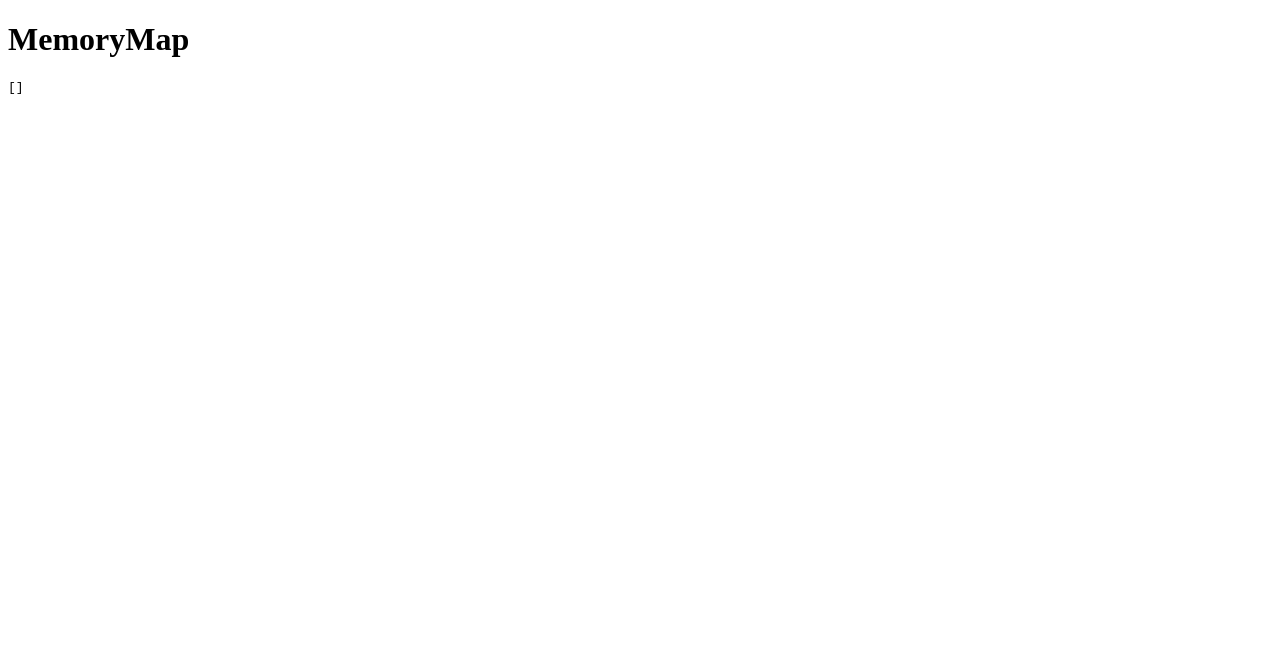
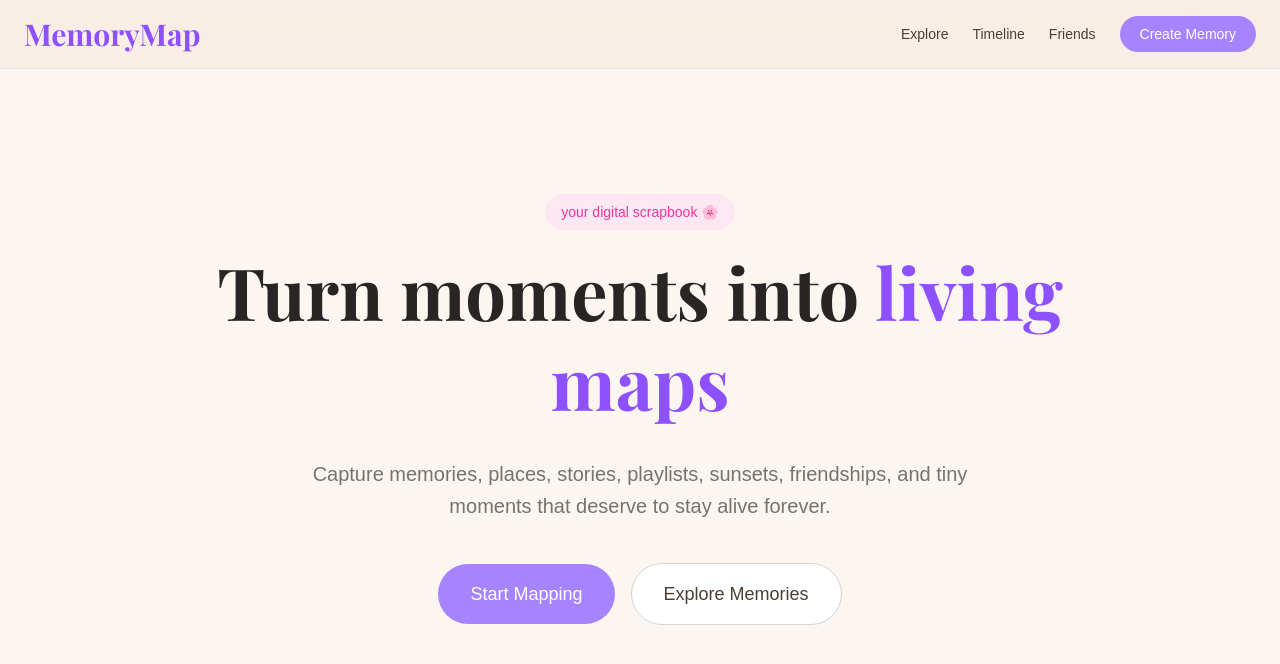
Before and after one commit to risahruth/Memory_map, a Next.js app in the folder memoapp/: page / in a window 1280 px wide. Shown: the top 664 px of the page. Built offline with nearby package versions, Linux system fonts and the light colour scheme; no server answers; the database is empty.

Commit message:
initial css setup

```diff
--- a/memoapp/src/app/globals.css
+++ b/memoapp/src/app/globals.css
@@ -0,0 +1,12 @@
+@import "tailwindcss";
+
+:root {
+    --background: #fdf6f0;
+    --foreground: #4b3f35;
+}
+
+body {
+    background: var(--background);
+    color: var(--foreground);
+    font-family: Arial, Helvetica, sans-serif;
+}
--- a/memoapp/src/app/layout.tsx
+++ b/memoapp/src/app/layout.tsx
@@ -1,21 +1,17 @@
-import type { Metadata } from "next";
-import { Geist, Geist_Mono } from "next/font/google";
 import "./globals.css";
+import { Poppins, Playfair_Display } from "next/font/google";
 
-const geistSans = Geist({
-  variable: "--font-geist-sans",
+const poppins = Poppins({
   subsets: ["latin"],
+  weight: ["400", "500", "600", "700"],
+  variable: "--font-poppins",
 });
 
-const geistMono = Geist_Mono({
-  variable: "--font-geist-mono",
+const playfair = Playfair_Display({
   subsets: ["latin"],
+  weight: ["600", "700"],
+  variable: "--font-playfair",
 });
-
-export const metadata: Metadata = {
-  title: "Create Next App",
-  description: "Generated by create next app",
-};
 
 export default function RootLayout({
   children,
@@ -23,11 +19,18 @@ export default function RootLayout({
   children: React.ReactNode;
 }>) {
   return (
-    <html
-      lang="en"
-      className={`${geistSans.variable} ${geistMono.variable} h-full antialiased`}
-    >
-      <body className="min-h-full flex flex-col">{children}</body>
+    <html lang="en">
+      <body
+        className={`
+          ${poppins.variable}
+          ${playfair.variable}
+          min-h-screen
+          bg-[#fdf6f0]
+          text-stone-700
+        `}
+      >
+        {children}
+      </body>
     </html>
   );
 }
--- a/memoapp/src/app/page.tsx
+++ b/memoapp/src/app/page.tsx
@@ -1,12 +1,37 @@
-import { prisma } from "@/lib/prisma";
+import Navbar from "@/frontend/components/Navbar";
 
-export default async function Home() {
-    const users = await prisma.user.findMany();
-
+export default function HomePage() {
     return (
         <main>
-            <h1>MemoryMap</h1>
-            <pre>{JSON.stringify(users, null, 2)}</pre>
+            <Navbar />
+
+            <section className="mx-auto flex min-h-[85vh] max-w-7xl flex-col items-center justify-center px-6 text-center">
+
+                <p className="mb-4 rounded-full bg-pink-100 px-4 py-2 text-sm text-pink-500">
+                    your digital scrapbook 🌸
+                </p>
+
+                <h1 className="max-w-4xl font-[family-name:var(--font-playfair)] text-5xl font-bold leading-tight text-stone-800 md:text-7xl">
+                    Turn moments into
+                    <span className="text-violet-500"> living maps</span>
+                </h1>
+
+                <p className="mt-8 max-w-2xl text-lg leading-relaxed text-stone-500 md:text-xl">
+                    Capture memories, places, stories, playlists, sunsets,
+                    friendships, and tiny moments that deserve to stay alive forever.
+                </p>
+
+                <div className="mt-10 flex flex-wrap items-center justify-center gap-4">
+
+                    <button className="rounded-full bg-violet-400 px-8 py-4 text-lg font-medium text-white transition hover:scale-105 hover:bg-violet-500">
+                        Start Mapping
+                    </button>
+
+                    <button className="rounded-full border border-stone-300 bg-white px-8 py-4 text-lg font-medium transition hover:bg-stone-100">
+                        Explore Memories
+                    </button>
+                </div>
+            </section>
         </main>
     );
 }
--- /dev/null
+++ b/memoapp/src/frontend/components/Navbar.tsx
@@ -0,0 +1,30 @@
+export default function Navbar() {
+    return (
+        <nav className="sticky top-0 z-50 border-b border-stone-200 bg-[#f8ede3]/80 backdrop-blur-md">
+            <div className="mx-auto flex max-w-7xl items-center justify-between px-6 py-4">
+
+                <h1 className="font-[family-name:var(--font-playfair)] text-3xl font-bold text-violet-500">
+                    MemoryMap
+                </h1>
+
+                <div className="hidden items-center gap-6 text-sm font-medium md:flex">
+                    <button className="transition hover:text-pink-500">
+                        Explore
+                    </button>
+
+                    <button className="transition hover:text-sky-500">
+                        Timeline
+                    </button>
+
+                    <button className="transition hover:text-emerald-500">
+                        Friends
+                    </button>
+
+                    <button className="rounded-full bg-violet-400 px-5 py-2 text-white transition hover:bg-violet-500">
+                        Create Memory
+                    </button>
+                </div>
+            </div>
+        </nav>
+    );
+}
```
Also changed, not shown: memoapp/package.json (+4 -3 lines), 2 other files (tests, documents, lock files or other folders).
